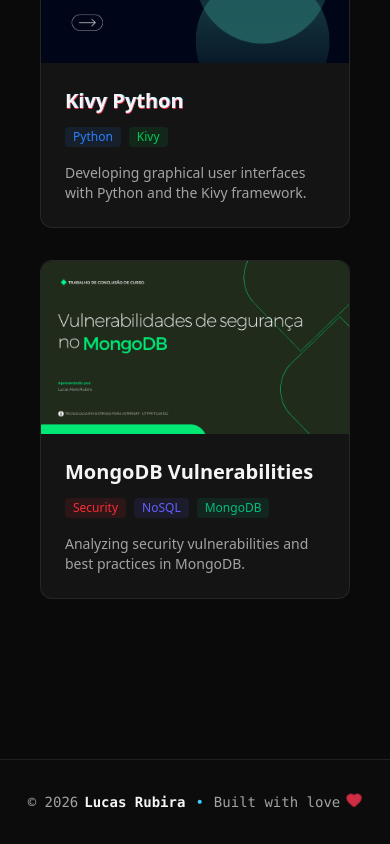
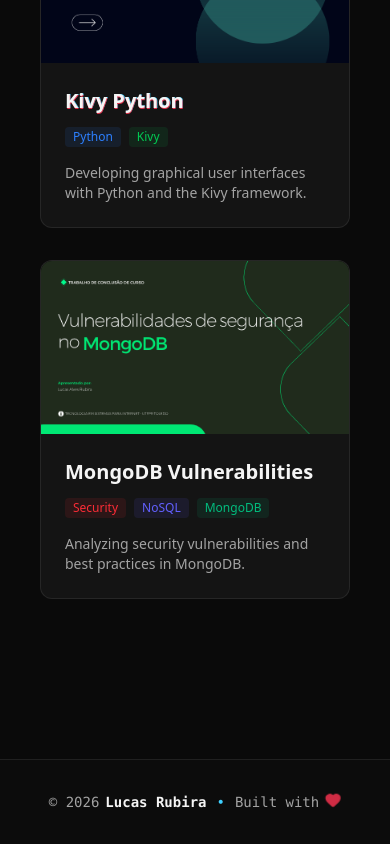
Before and after one commit to horus018/Portfolio, a Next.js app: page / in a window 390 px wide. Shown: the part 10377-11221 px from the top of the page. Built offline with nearby package versions, Linux system fonts and the light colour scheme.

Commit message:
fix: adjust musical notes z-index to stay behind content
Fixed an issue where musical notes would overlap with cards by moving them to the background. Also included minor text reverts in translations.

```diff
--- a/src/components/effects/MusicalNotesBackground.tsx
+++ b/src/components/effects/MusicalNotesBackground.tsx
@@ -68,7 +68,7 @@
 
   return (
     <>
-      <div className="fixed inset-0 pointer-events-none z-0 hidden lg:block overflow-hidden">
+      <div className="fixed inset-0 pointer-events-none z-[-1] hidden lg:block overflow-hidden">
         {notes.map((note) => (
           <div
             key={note.id}
--- a/src/messages/en.json
+++ b/src/messages/en.json
@@ -28,6 +28,6 @@
     "view": "View Presentation"
   },
   "Footer": {
-    "builtWith": "Built with love"
+    "builtWith": "Built with"
   }
 }
--- a/src/messages/pt.json
+++ b/src/messages/pt.json
@@ -28,6 +28,6 @@
     "view": "Ver Apresentação"
   },
   "Footer": {
-    "builtWith": "Feito com amor"
+    "builtWith": "Feito com"
   }
 }
```
